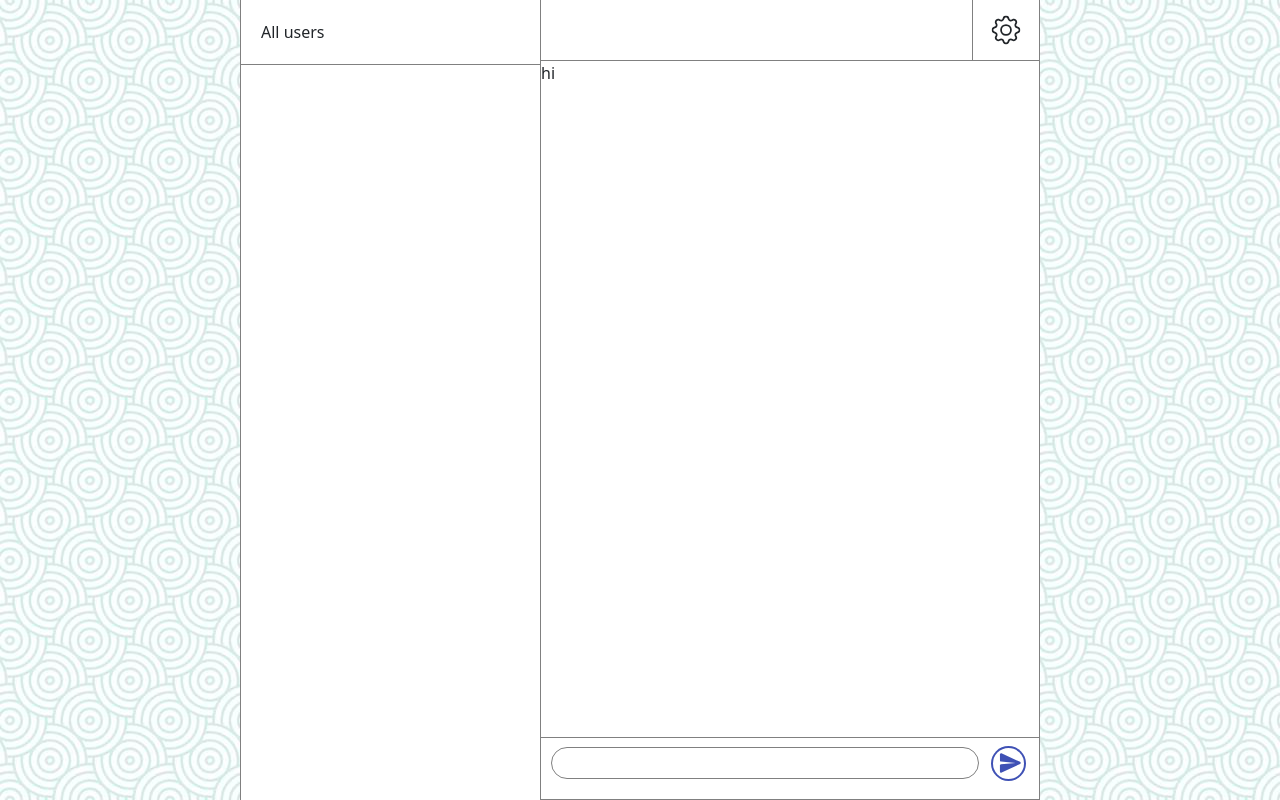
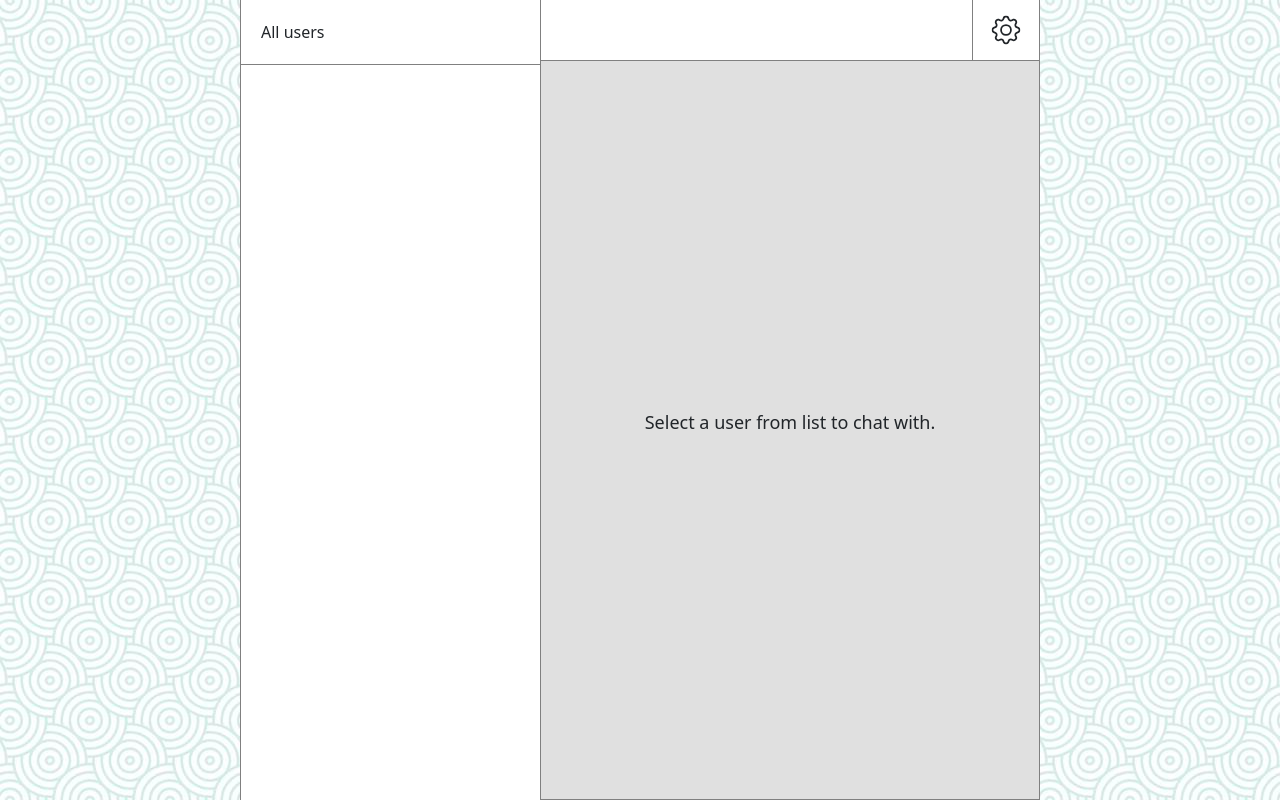
Before and after one commit to rajpal-se/persec-chatapp, a PHP site: page / in a window 1280 px wide. Run offline with PHP 8.4, Linux system fonts and the light colour scheme; the visitor is signed in with stand-in values (Sample User, id 1); data that the repository does not hold is empty.

Commit message:
Select User "FlashScreen" is Added.

```diff
--- a/css/style.css
+++ b/css/style.css
@@ -474,6 +474,26 @@ body.chatapp.texture{
 	align-content: stretch;
 }
 
+#chat-con .blocker{
+    display: none;
+}
+#chat-con.selectUser .blocker{
+    background-color: #e0e0e0;
+    position: absolute;
+    top: 0px;
+    left: 0px;
+    height: 100%;
+    width: 100%;
+    /* z-index: 2; */
+    display: flex;
+    justify-content: center;
+    align-items: center;
+}
+#chat-con.selectUser .blocker p{
+    font-size: 18px;
+    font-weight: 500;
+    user-select: none;
+}
 #chat-con .chat-message-con{
 	margin-top: auto;
 	overflow-y: auto;
--- a/index.php
+++ b/index.php
@@ -81,9 +81,6 @@
       </div>
     </div>
     <div id="chat-con" class="selectUser">
-      <div class="block">
-        hi
-      </div>
       <div class="chat-message-con">
         <ul id="print-chat">
           <!--
@@ -106,6 +103,9 @@
           </span>
         </div>
       </div>
+      <div class="blocker">
+        <p>Select a user from list to chat with.</p>
+      </div>
     </div>
     <!-- <div id="info-con">
       info
--- a/js/script.js
+++ b/js/script.js
@@ -22,8 +22,8 @@ class App{
     constructor(){
         this.setRefs();
         this.userid = parseInt(this.re.userlist.dataset.userid);
-        this.re.userlist.innerHTML = '';
-        this.re.printchat.innerHTML = '';
+        this.re.userlist.innerHTML = null;
+        this.re.printchat.innerHTML = null;
 
         this.setEvents();
         this.fun.syncState();
@@ -41,6 +41,7 @@ class App{
         this.re = {};
         this.re.userlist = document.querySelector("#userlist");
         this.re.printchat = document.querySelector("#print-chat");
+        this.re.chatCon = document.querySelector("#chat-con");
         this.re.messageInput = document.querySelector("#chat-con .message-input");
         this.re.sendBtn = document.querySelector("#chat-con span.send");
         this.re.menu = document.querySelector("#menuToggle");
@@ -501,6 +502,7 @@ class App{
         },
         selectChatUser: () => {
             if(this.chatUserID !== 0){
+                this.re.chatCon.classList.remove('selectUser')
 
                 this.fun.resetPrintChat();
 
```
